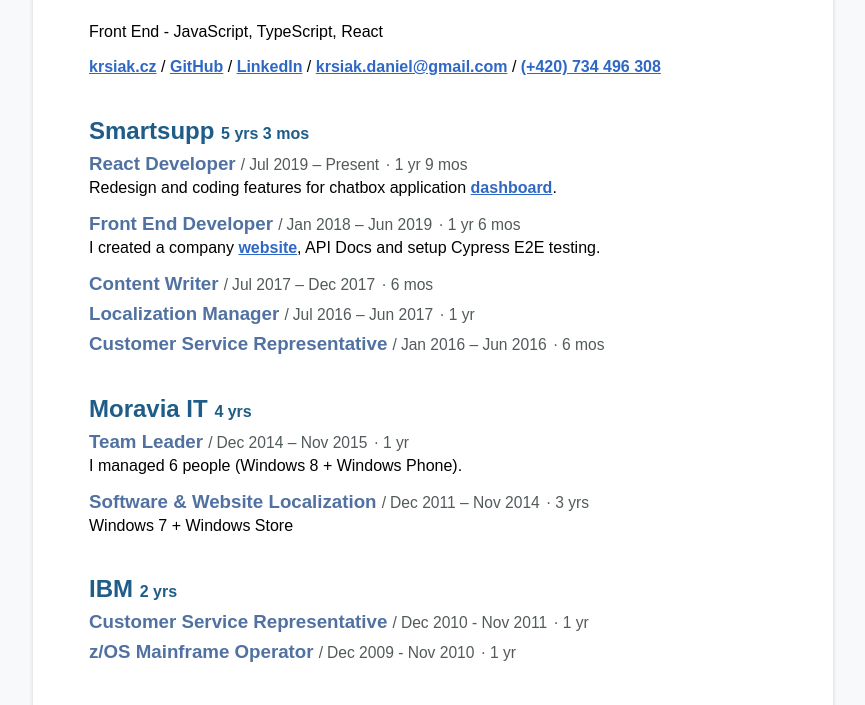
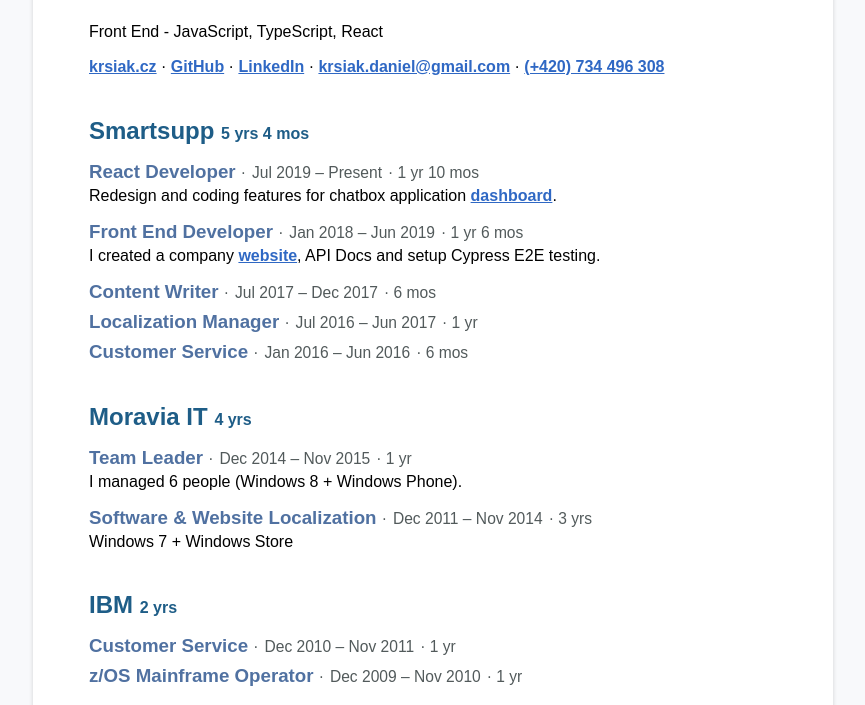
Before and after one commit to krsiakdaniel/krsiak, a plain HTML site: page index.html in a window 1280 px wide. Shown: the part 226-931 px from the top of the page, without its empty margins (207-1072 px from the left). Drawn offline with Linux system fonts and the light colour scheme.

Commit message:
Content and CSS cleanup

```diff
--- a/index.html
+++ b/index.html
@@ -17,7 +17,7 @@
   <link rel="apple-touch-icon" sizes="180x180" href="icons/apple-touch-icon-180x180.png" />
   <link rel="preload" href="https://fonts.gstatic.com">
   <link rel="preload" href="https://fonts.googleapis.com/css2?family=Poppins:wght@700&display=swap">
-  <link rel="stylesheet" href="main.css?v=0.2.3">
+  <link rel="stylesheet" href="main.css?v=0.2.4">
   <link rel="manifest" href="manifest.json">
   <script src="index.js" defer></script>
 </head>
@@ -25,7 +25,7 @@
   <div class="wrapper">
     <nav>
       <a href="https://github.com/krsiakdaniel/krsiak/blob/master/daniel_krsiak_resume.pdf" target="_blank" rel="noreferrer" class="resume">resume.pdf</a>
-      <a href="https://movies.krsiak.cz/" target="_blank" rel="noreferrer" class="project">Project<span>: Movies</span></a>
+      <a href="https://movies.krsiak.cz/" target="_blank" rel="noreferrer" class="project">Project: Movies</a>
       <a href="https://www.linkedin.com/in/krsiakdaniel/" target="_blank" rel="noreferrer" class="linkedin">LinkedIn</a>
     </nav>
 
@@ -43,43 +43,43 @@
       </header>
 
       <section>
-        <h2>Smartsupp <small>5 yrs 3 mos</small></h2>
-        <h3>React Developer <small class="mobile">Jul 2019 – Present <span>1 yr 9 mos</span></small></h3>
+        <h2>Smartsupp <small>5 yrs 4 mos</small></h2>
+        <h3>React Developer <small class="mobile"><span>Jul 2019 – Present</span> 1 yr 10 mos</small></h3>
         <p class="desktop">Redesign and coding features for chatbox application <a href="https://www.smartsupp.com/product" target="_blank" rel="noreferrer">dashboard</a>.</p>
-        <h3>Front End Developer <small class="mobile">Jan 2018 – Jun 2019 <span>1 yr 6 mos</span></small></h3>
+        <h3>Front End Developer <small class="mobile"><span>Jan 2018 – Jun 2019</span> 1 yr 6 mos</small></h3>
         <p class="desktop">I created a company <a href="https://www.smartsupp.com/" target="_blank" rel="noreferrer">website</a>, API Docs and setup Cypress E2E testing.</p>
-        <h3>Content Writer <small class="mobile">Jul 2017 – Dec 2017 <span>6 mos</span></small></h3>
-        <h3>Localization Manager <small class="mobile">Jul 2016 – Jun 2017 <span>1 yr</span></small></h3>
-        <h3>Customer Service Representative <small class="mobile">Jan 2016 – Jun 2016 <span>6 mos</span></small></h3>
+        <h3>Content Writer <small class="mobile"><span>Jul 2017 – Dec 2017</span> 6 mos</small></h3>
+        <h3>Localization Manager <small class="mobile"><span>Jul 2016 – Jun 2017</span> 1 yr</small></h3>
+        <h3>Customer Service <small class="mobile"><span>Jan 2016 – Jun 2016</span> 6 mos</small></h3>
       </section>
 
       <section>
         <h2>Moravia IT <small>4 yrs</small></h2>
-        <h3>Team Leader <small class="mobile">Dec 2014 – Nov 2015 <span>1 yr</span></small></h3>
+        <h3>Team Leader <small class="mobile"><span>Dec 2014 – Nov 2015</span> 1 yr</small></h3>
         <p class="desktop">I managed 6 people (Windows 8 + Windows Phone).</p>
-        <h3>Software & Website Localization <small class="mobile">Dec 2011 – Nov 2014 <span>3 yrs</span></small></h3>
+        <h3>Software & Website Localization <small class="mobile"><span>Dec 2011 – Nov 2014</span> 3 yrs</small></h3>
         <p class="desktop">Windows 7 + Windows Store</p>
       </section>
 
       <section>
         <h2>IBM <small>2 yrs</small></h2>
-        <h3>Customer Service Representative <small class="mobile">Dec 2010 - Nov 2011 <span>1 yr</span></small></h3>
-        <h3>z/OS Mainframe Operator <small class="mobile">Dec 2009 - Nov 2010 <span>1 yr</span></small></h3>
+        <h3>Customer Service <small class="mobile"><span>Dec 2010 – Nov 2011</span> 1 yr</small></h3>
+        <h3>z/OS Mainframe Operator <small class="mobile"><span>Dec 2009 – Nov 2010</span> 1 yr</small></h3>
       </section>
 
       <section>
         <h2>Freelancer <small>1 yr</small></h2>
-        <h3>Web Designer <small class="mobile">Jan 2009 – Dec 2009</small></h3>
+        <h3>Web Designer <small class="mobile"><span>Jan 2009 – Dec 2009</span> 1 yr</small></h3>
       </section>
 
       <section>
         <h2>Air Service Brno <small>1 yr 8 mos</small></h2>
-        <h3>Airline Ticket Agent <small class="mobile">May 2007 - Dec 2008</small></h3>
+        <h3>Airline Ticket Agent <small class="mobile"><span>May 2007 – Dec 2008</span> 1 yr 8 mos</small></h3>
       </section>
 
       <section>
         <h2>Volunteer Experience <small>3 yrs 3 mos</small></h2>
-        <h3>Online Gym Community Moderator <small class="mobile">Jan 2018 - Present</small></h3>
+        <h3>Online Gym Community Moderator <small class="mobile"><span>Jan 2018 – Present</span> 3 yrs 3 mos</small></h3>
         <p class="desktop">I help newcomers in an <a href="https://bonytobeastly.com/about/" target="_blank" rel="noreferrer">online gym community</a> with nutrition and motivation.</p>
         </section>
     </div>
--- a/main.css
+++ b/main.css
@@ -1,5 +1,6 @@
+
+
 :root {
-  /* colors */
   --black: #000000;
   --white: #ffffff;
   --gray-light: #f8f9fb;
@@ -13,8 +14,6 @@
   --blue-300: #1e5d87;
   --blue-400: #2f68c4;
   --blue-500: #5071a1;
-
-  /* spaces */
   --space-1: 4px;
   --space-2: 8px;
   --space-3: 16px;
@@ -25,27 +24,16 @@
   --space-8: 56px;
   --space-9: 64px;
   --space-10: 72px;
-
-  /* radii */
   --radius-1: 4px;
-
-  /* font sizes */
   --font-size-3: 16px;
   --font-size-4: 24px;
-
-  /* font weights */
   --font-weight-1: 400;
   --font-weight-2: 700;
-
-  /* shadows */
   --shadow-1: rgba(0, 0, 0, 0.16) 0 1px 4px;
-
-  /* borders */
   --border-1: 1px dashed var(--gray-dark);
   --border-4: 4px solid var(--white);
 }
 
-/* RESET */
 html {
   height: 100%;
   font-size: 16px;
@@ -72,7 +60,6 @@
   padding: 0;
 }
 
-/* MAIN */
 body {
   font-family: 'Poppins', sans-serif;
   background: var(--gray-light);
@@ -82,7 +69,7 @@
 nav {
   display: flex;
   flex-direction: column;
-  padding: var(--space-2) 0;
+  padding: var(--space-4) 0;
 }
 
 nav a {
@@ -113,10 +100,6 @@
   color: var(--white);
 }
 
-nav a span {
-  display: none;
-}
-
 .wrapper {
   margin: 0 var(--space-2);
 }
@@ -136,12 +119,11 @@
 
 h2 {
   color: var(--blue-300);
-  margin: var(--space-6) 0 0 0;
+  margin: var(--space-6) 0 var(--space-3) 0;
 }
 
 h2 small {
   font-size: var(--font-size-3);
-  display: block;
 }
 
 h3 {
@@ -152,11 +134,6 @@
 h3 small {
   color: var(--gray-dark);
   font-weight: var(--font-weight-1);
-}
-
-h3 small span:before {
-  content: "\00B7";
-  margin: 0 4px 0 2px;
 }
 
 h4 {
@@ -234,20 +211,23 @@
   background: linear-gradient(to bottom, var(--blue-200), var(--blue-100));
 }
 
-/* MISC */
 .no-margin {
   margin: 0;
 }
 
-.mobile {
-  display: block;
+.mobile span {
+  display: none;
+}
+
+.mobile span:after {
+  content: '\00B7';
+  margin-left: 6px;
 }
 
 .desktop {
   display: none;
 }
 
-/* MEDIA */
 @media (min-width: 1000px) {
   .wrapper {
     width: 800px;
@@ -257,31 +237,22 @@
     padding: var(--space-8);
     margin-bottom: var(--space-4);
   }
-  nav {
-    flex-direction: row;
-    padding: var(--space-4) 0;
-  }
-  nav a {
-    margin: 0 var(--space-2) 0 0;
-    padding: var(--space-4);
-  }
-  nav a:last-of-type {
-    margin-right: 0;
-  }
-  nav a span {
-    display: block;
-  }
-
   .desktop {
     display: block;
   }
 }
 
 @media (min-width: 650px) {
-  h2 small {
-    display: inline-block;
+  nav {
+    flex-direction: row;
   }
-
+  nav a {
+    margin: 0 var(--space-2) 0 0;
+    padding: var(--space-4) var(--space-2);
+  }
+  nav a:last-of-type {
+    margin-right: 0;
+  }
   ul {
     margin-left: var(--space-4);
     padding: var(--space-3) var(--space-4);
@@ -294,17 +265,16 @@
     display: inline-block;
   }
   .links-list li:after {
-    content: ' /';
+    content: ' \00B7';
   }
   .links-list li:last-of-type:after {
     content: '';
   }
-  .mobile {
+  .mobile span {
     display: inline-block;
   }
-
-  .mobile:before {
-    content: "\002F";
-    margin-right: 4px;
+  .mobile span:before {
+    content: '\00B7';
+    margin-right: 6px;
   }
 }
```
Also changed, not shown: 1 other file.
